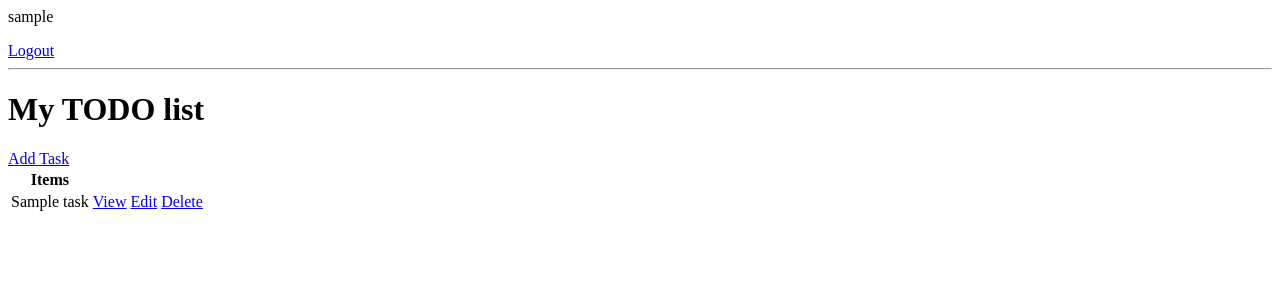
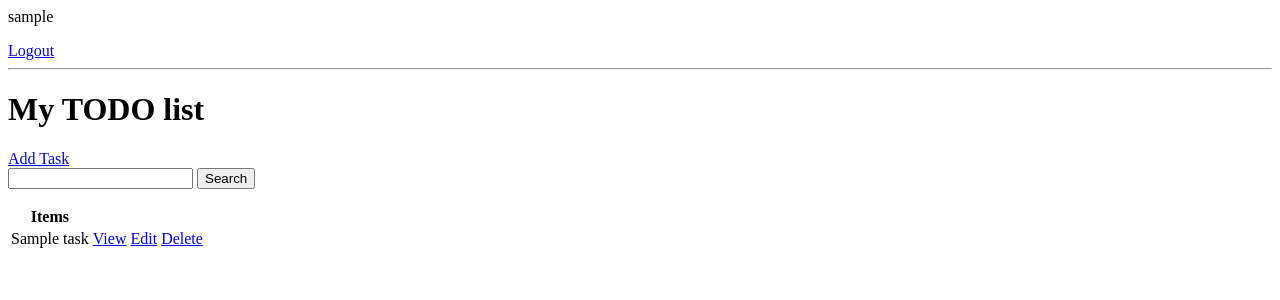
Before and after one commit to yordan-marinov/su_dj_todo_app, a Django app: page / in a window 1280 px wide. Shown: the top 300 px of the page. Run offline with Django 3.2, Linux system fonts and the light colour scheme; a user stored in the database is signed in; tables that the repository leaves empty hold one stand-in row (values such as "Sample post").

Commit message:
Added search form task_list.thml

```diff
--- a/src/core/templates/core/task_list.html
+++ b/src/core/templates/core/task_list.html
@@ -9,6 +9,11 @@
 <hr>
 <h1>My TODO list</h1>
 <a href="{% url 'new' %}">Add Task</a>
+
+<form method="GET">
+  <input type="text" name='search_area'>
+  <input type="submit" value="Search">
+</form>
 
 <table>
   <tr>
```
